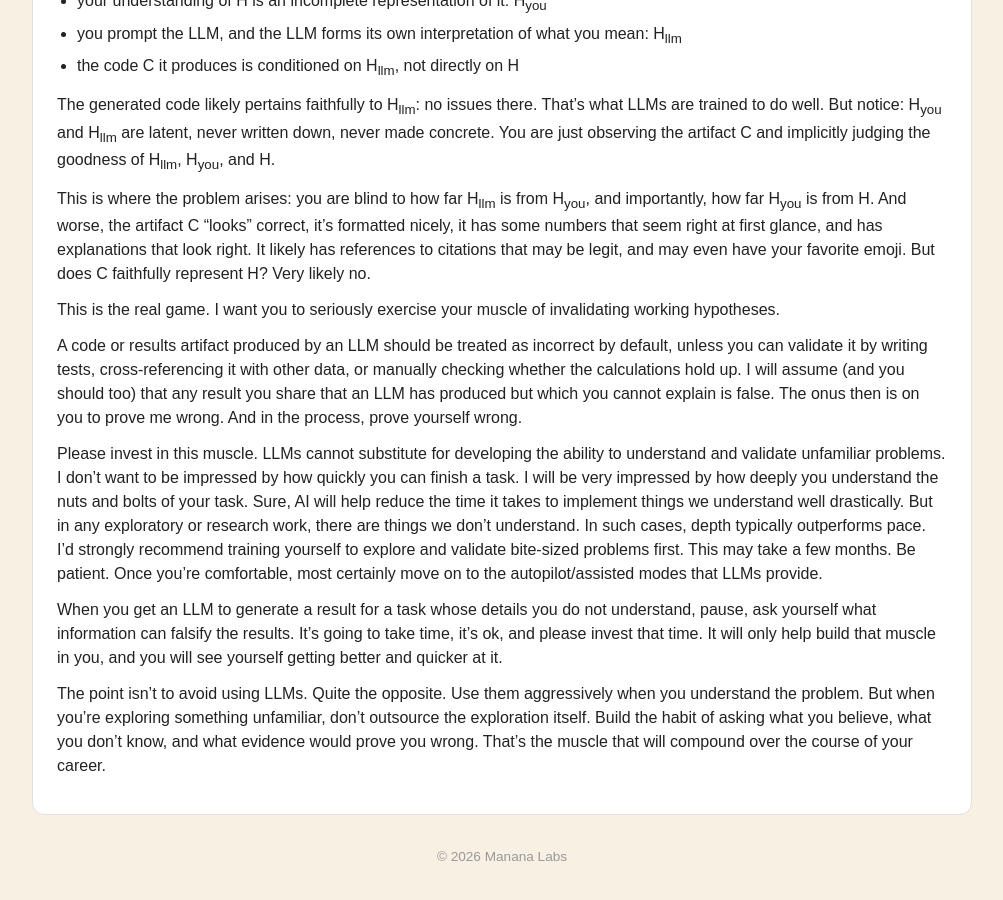
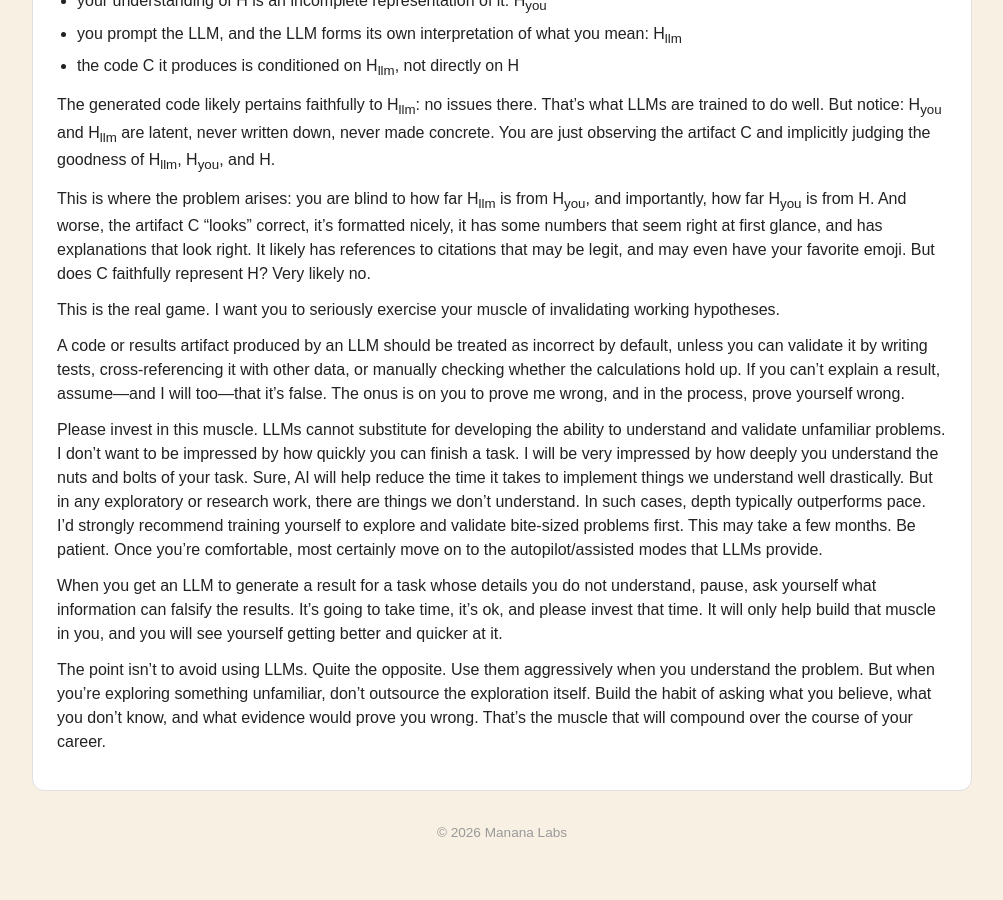
Before and after one commit to manana-labs/manana-labs.github.io, a Jekyll site: the page built from _posts/2026-09-20-a-note-on-the-use-of-llms-for-exploratory-tasks.md, in a window 1280 px wide and 900 px high, scrolled down 1545 px. Shown: the whole window, without its empty margins (138-1141 px from the left). Built offline with Jekyll 4.4.1, drawn with Linux system fonts in a browser that asks for light colours; after the commit the page ends 2421 px from its top, so only the background shows below that.

Commit message:
Tighten redundant paragraph on assuming results are false
Co-Authored-By: Claude Sonnet 5 <noreply@anthropic.com>

```diff
--- a/_posts/2026-09-20-a-note-on-the-use-of-llms-for-exploratory-tasks.md
+++ b/_posts/2026-09-20-a-note-on-the-use-of-llms-for-exploratory-tasks.md
@@ -51,7 +51,7 @@ This is where the problem arises: you are blind to how far H<sub>llm</sub> is fr
 
 This is the real game. I want you to seriously exercise your muscle of invalidating working hypotheses.
 
-A code or results artifact produced by an LLM should be treated as incorrect by default, unless you can validate it by writing tests, cross-referencing it with other data, or manually checking whether the calculations hold up. I will assume (and you should too) that any result you share that an LLM has produced but which you cannot explain is false. The onus then is on you to prove me wrong. And in the process, prove yourself wrong.
+A code or results artifact produced by an LLM should be treated as incorrect by default, unless you can validate it by writing tests, cross-referencing it with other data, or manually checking whether the calculations hold up. If you can't explain a result, assume---and I will too---that it's false. The onus is on you to prove me wrong, and in the process, prove yourself wrong.
 
 Please invest in this muscle. LLMs cannot substitute for developing the ability to understand and validate unfamiliar problems. I don't want to be impressed by how quickly you can finish a task. I will be very impressed by how deeply you understand the nuts and bolts of your task. Sure, AI will help reduce the time it takes to implement things we understand well drastically. But in any exploratory or research work, there are things we don't understand. In such cases, depth typically outperforms pace. I'd strongly recommend training yourself to explore and validate bite-sized problems first. This may take a few months. Be patient. Once you're comfortable, most certainly move on to the autopilot/assisted modes that LLMs provide.
 
```
